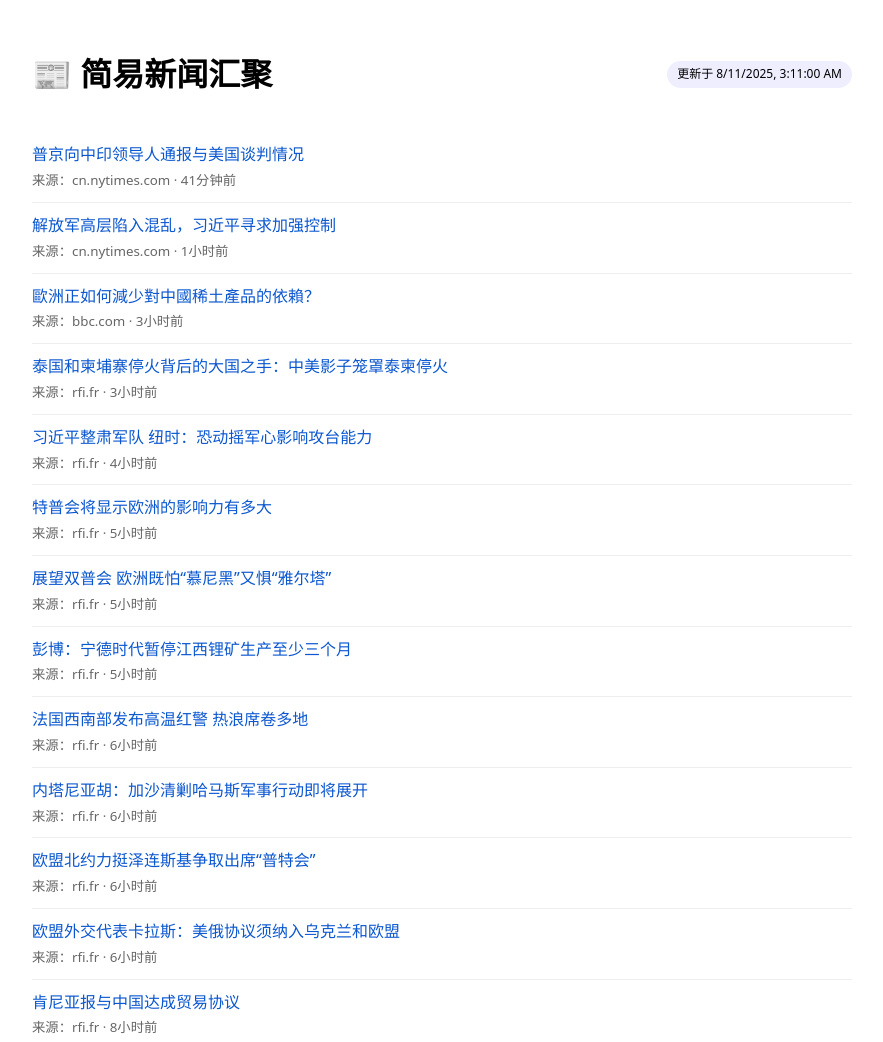
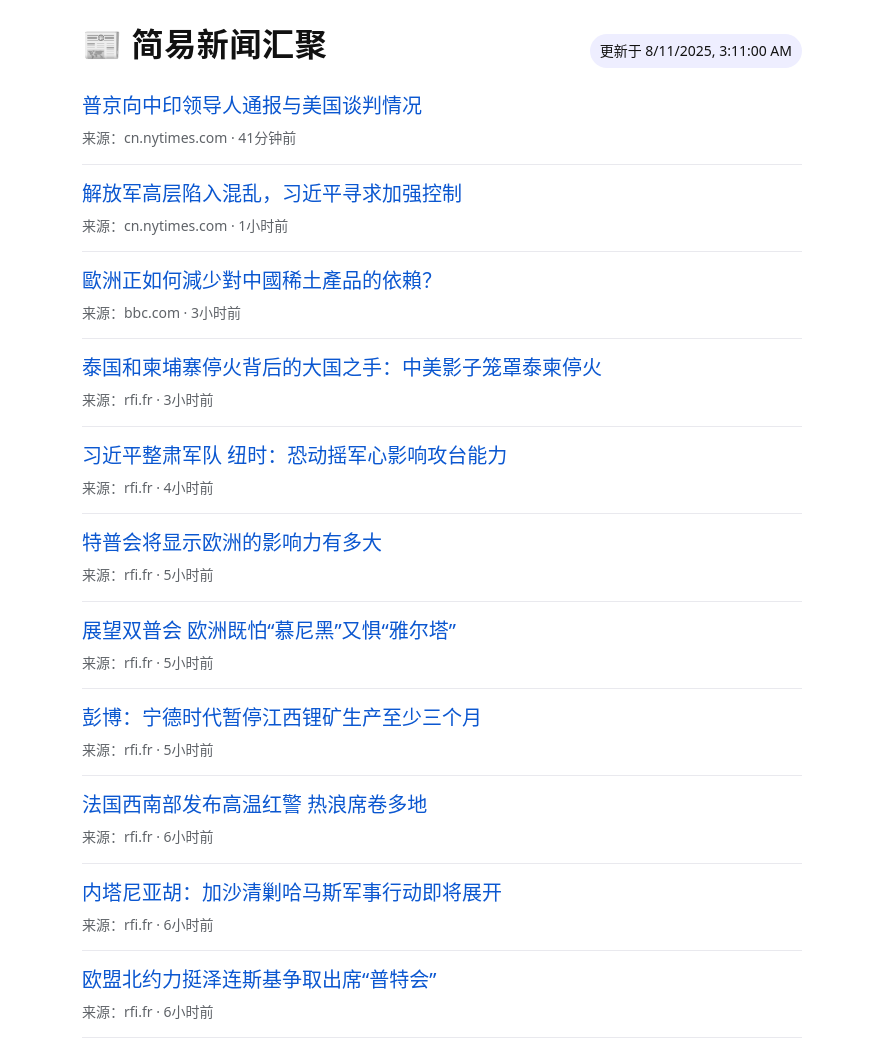
Before and after one commit to xmailanon/news-aggregator, a plain HTML site: page index.html in a window 1280 px wide. Shown: the top 1042 px of the page, without its empty margins (198-1081 px from the left). Drawn offline with Linux system fonts and the light colour scheme.

Commit message:
Update index.html

```diff
--- a/index.html
+++ b/index.html
@@ -1,42 +1,93 @@
 <!doctype html>
-<html lang="zh">
+<html lang="zh-CN">
 <meta charset="utf-8">
-<meta name="viewport" content="width=device-width,initial-scale=1">
+<meta name="viewport" content="width=device-width, initial-scale=1, viewport-fit=cover">
+<meta name="color-scheme" content="light dark">
 <title>简易新闻汇聚</title>
 <style>
-  body{font-family:system-ui,-apple-system,Segoe UI,Roboto,Arial;max-width:820px;margin:28px auto;padding:0 12px;line-height:1.55}
-  header{display:flex;justify-content:space-between;align-items:center;margin-bottom:12px}
-  .badge{font-size:12px;background:#eef;border-radius:999px;padding:4px 10px}
-  ul{list-style:none;padding:0;margin:0}
-  li{padding:10px 0;border-bottom:1px solid #eee}
-  a{color:#0b57d0;text-decoration:none}
-  a:hover{text-decoration:underline}
-  small{color:#666}
+  :root{
+    --fg:#111; --muted:#5f6368; --link:#0b57d0; --border:#e9e9ee; --chip-bg:#eef;
+    --radius:14px; --gap:14px;
+    --h1: clamp(22px, 4.6vw, 32px);
+    --title: clamp(16px, 3.8vw, 20px);
+    --meta: clamp(12px, 3.2vw, 14px);
+    --container: min(720px, 92vw);
+  }
+  @media (prefers-color-scheme: dark){
+    :root{ --fg:#e8eaed; --muted:#a3a6aa; --link:#9ec3ff; --border:#2c2f36; --chip-bg:#2a2f45; }
+    body{ background:#0e1116; }
+  }
+  html,body{ height:100%; }
+  body{
+    -webkit-text-size-adjust:100%;
+    margin:0; color:var(--fg); font: 16px/1.6 system-ui, -apple-system, "Segoe UI", Roboto, "PingFang SC",
+      "Helvetica Neue", Arial, "Noto Sans CJK SC", "Microsoft YaHei", sans-serif;
+  }
+  .wrap{ width:var(--container); margin: max(10px, env(safe-area-inset-top)) auto 24px;
+         padding: 0 max(12px, env(safe-area-inset-left)) 24px max(12px, env(safe-area-inset-right)); }
+  header{ display:flex; align-items:baseline; justify-content:space-between; gap:10px; margin:18px 0 8px; }
+  h1{ font-size:var(--h1); margin:0; letter-spacing:.02em; font-weight:700; }
+  .chip{ font-size:var(--meta); background:var(--chip-bg); padding:6px 10px; border-radius:999px; white-space:nowrap; }
+  ul{ list-style:none; margin:0; padding:0; }
+  li{ border-bottom:1px solid var(--border); }
+  .item{ display:block; padding:14px 0; text-decoration:none; }
+  .item .t{
+    font-size:var(--title); line-height:1.5; color:var(--link); word-break:break-word; overflow-wrap:anywhere;
+  }
+  .item .m{ display:block; margin-top:6px; font-size:var(--meta); color:var(--muted); }
+  /* 提高可点区域（至少44px） */
+  .item{ min-height:44px; }
+  /* 窄屏优化 */
+  @media (max-width:480px){
+    .wrap{ padding-bottom:16px; }
+    header{ align-items:center; }
+    .chip{ padding:6px 10px; }
+  }
 </style>
-<header>
-  <h1>📰 简易新闻汇聚</h1>
-  <div id="updated" class="badge">更新中…</div>
-</header>
-<ul id="list"></ul>
+
+<body>
+  <div class="wrap">
+    <header>
+      <h1>📰 简易新闻汇聚</h1>
+      <div id="updated" class="chip">更新中…</div>
+    </header>
+
+    <ul id="list"></ul>
+
+    <footer style="margin-top:18px;color:var(--muted);font-size:var(--meta);">
+      <span id="foot"></span>
+    </footer>
+  </div>
+
 <script>
 function timeAgo(ts){
   const diff = Math.floor(Date.now()/1000 - ts);
-  const u=[["天",86400],["小时",3600],["分钟",60]];
-  for(const [n,s] of u){ if(diff>=s) return Math.floor(diff/s)+n+"前"; }
+  const units = [["天",86400],["小时",3600],["分钟",60]];
+  for(const [n,s] of units){ if(diff>=s) return Math.floor(diff/s)+n+"前"; }
   return "刚刚";
 }
 fetch("news.json?_="+Date.now())
   .then(r=>r.json())
   .then(d=>{
-    document.getElementById("updated").textContent = "更新于 " + new Date(d.updated*1000).toLocaleString();
+    const updated = new Date(d.updated*1000);
+    document.getElementById("updated").textContent =
+      "更新于 " + updated.toLocaleString();
     const list = document.getElementById("list");
     d.items.forEach(it=>{
       const li = document.createElement("li");
-      li.innerHTML = `<a href="${it.url}" target="_blank" rel="noopener">${it.title}</a>
-        <div><small>来源：${it.source} · ${timeAgo(it.published)}</small></div>`;
+      li.innerHTML = `
+        <a class="item" href="${it.url}" target="_blank" rel="noopener">
+          <span class="t">${it.title}</span>
+          <span class="m">来源：${it.source} · ${timeAgo(it.published)}</span>
+        </a>`;
       list.appendChild(li);
     });
+    document.getElementById("foot").textContent =
+      "共 " + d.items.length + " 条 · 构建时间 " + updated.toLocaleTimeString();
   })
-  .catch(()=>{ document.getElementById("updated").textContent="无法加载新闻数据";});
+  .catch(()=>{
+    document.getElementById("updated").textContent="无法加载新闻数据";
+  });
 </script>
+</body>
 </html>
```
